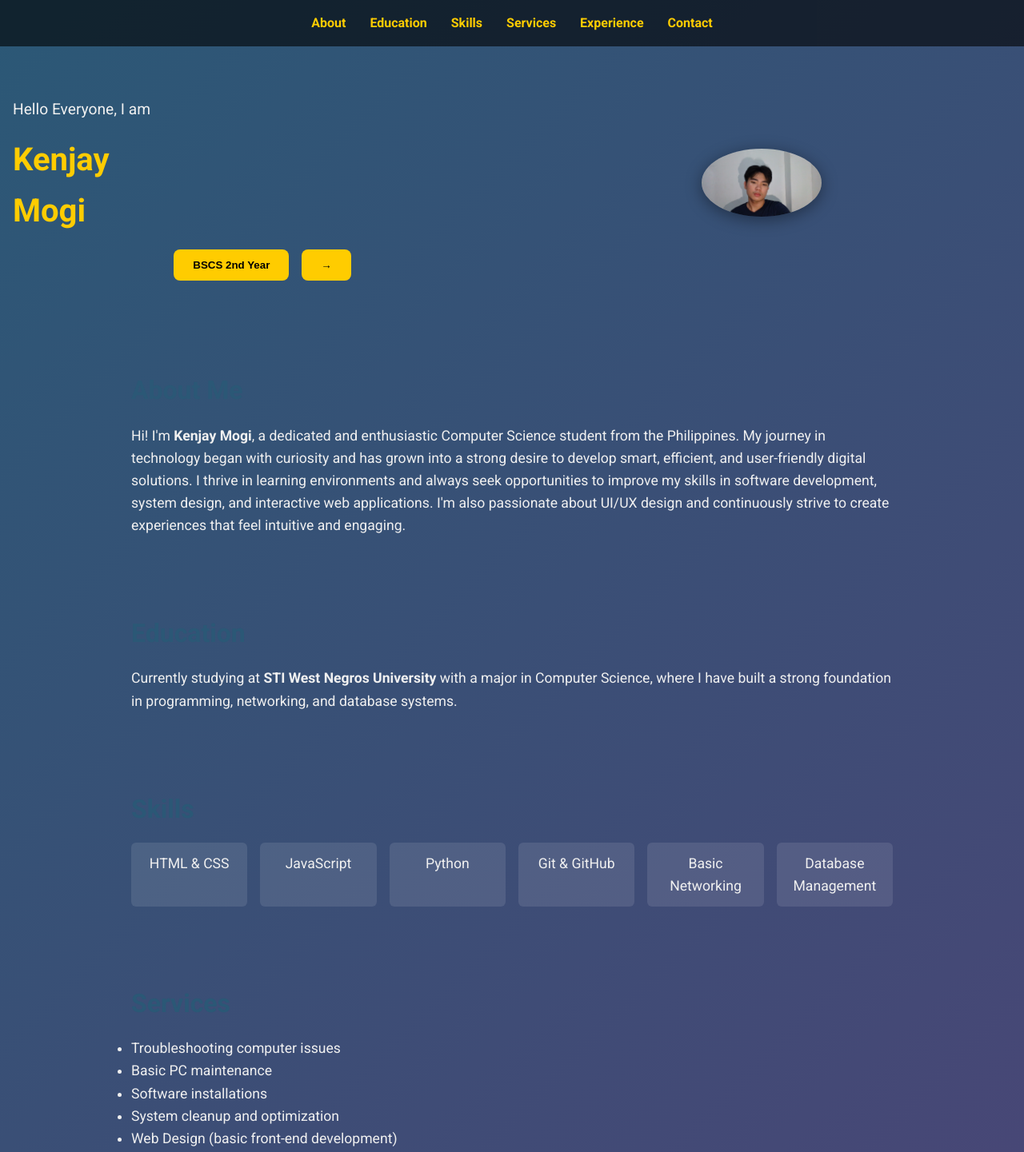
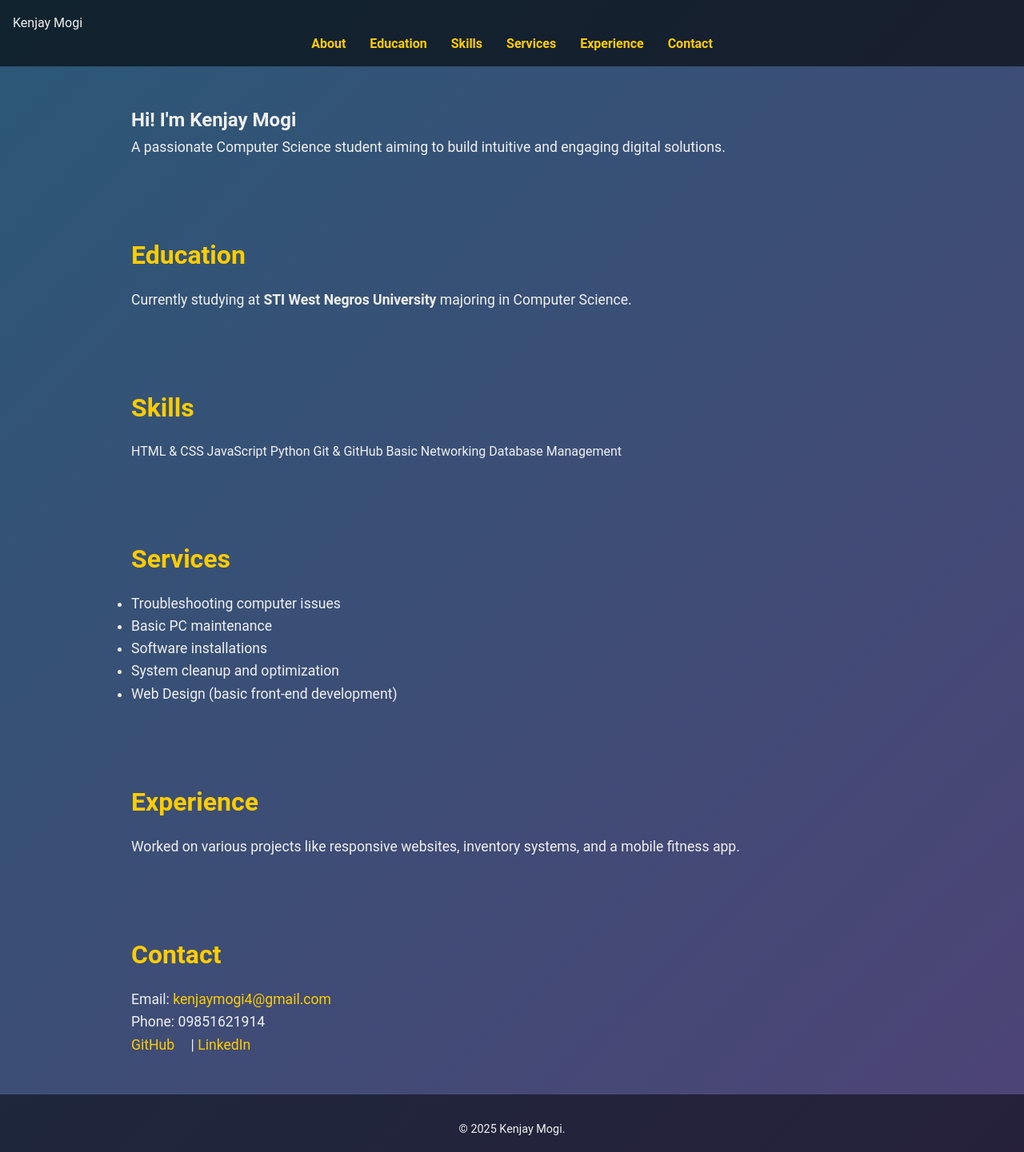
Before and after one commit to kenji576/Mogikenji, a plain HTML site: page index.html in a window 1280 px wide. Shown: the top 1441 px of the page at 80% size. Drawn offline with Linux system fonts and the light colour scheme.

Commit message:
Update index.html

```diff
--- a/index.html
+++ b/index.html
@@ -1,18 +1,21 @@
 <!DOCTYPE html>
 <html lang="en">
-
 <head>
-  <meta charset="UTF-8" />
-  <meta name="viewport" content="width=device-width, initial-scale=1.0" />
-  <title>Kenjay Mogi </title>
-  <link href="https://fonts.googleapis.com/css2?family=Roboto:wght@400;700&display=swap" rel="stylesheet">
-  <script src="https://kit.fontawesome.com/a076d05399.js" crossorigin="anonymous"></script>
+    <meta charset="UTF-8">
+    <meta name="viewport" content="width=device-width, initial-scale=1.0">
+    <title>Kenjay Mogi Portfolio</title>
     <link rel="stylesheet" href="style.css">
 </head>
-
 <body>
-  <nav>
-    <ul>
+    <header>
+        <nav class="navbar">
+            <div class="logo">Kenjay Mogi</div>
+            <div class="hamburger" onclick="toggleMenu()">
+                <div></div>
+                <div></div>
+                <div></div>
+            </div>
+            <ul class="nav-links" id="nav-links">
                 <li><a href="#about">About</a></li>
                 <li><a href="#education">Education</a></li>
                 <li><a href="#skills">Skills</a></li>
@@ -21,45 +24,33 @@
                 <li><a href="#contact">Contact</a></li>
             </ul>
         </nav>
+    </header>
 
-  <section class="hero">
-    <div class="info">
-      <p>Hello Everyone, I am</p>
-      <h1 style="color:#ffcc00;">Kenjay<br />Mogi</h1>
-      <div class="btn-container">
-        <button class="btn-main">BSCS 2nd Year</button>
-        <button class="btn-arrow">&rarr;</button>
-      </div>
-    </div>
-    <div class="photo">
-      <img src="profile.jpg" alt="Kenjay Mogi" />
+    <main>
+        <section id="about" class="section">
+            <h1>Hi! I'm <span>Kenjay Mogi</span></h1>
+            <p>A passionate Computer Science student aiming to build intuitive and engaging digital solutions.</p>
+        </section>
+
+        <section id="education" class="section">
+            <h2>Education</h2>
+            <p>Currently studying at <strong>STI West Negros University</strong> majoring in Computer Science.</p>
+        </section>
+
+        <section id="skills" class="section">
+            <h2>Skills</h2>
+            <div class="skills-grid">
+                <span>HTML & CSS</span>
+                <span>JavaScript</span>
+                <span>Python</span>
+                <span>Git & GitHub</span>
+                <span>Basic Networking</span>
+                <span>Database Management</span>
             </div>
         </section>
 
-  <section id="about" class="section">
-    <h2 style="color:#2b5876;">About Me</h2>
-    <p>Hi! I'm <strong>Kenjay Mogi</strong>, a dedicated and enthusiastic Computer Science student from the Philippines. My journey in technology began with curiosity and has grown into a strong desire to develop smart, efficient, and user-friendly digital solutions. I thrive in learning environments and always seek opportunities to improve my skills in software development, system design, and interactive web applications. I'm also passionate about UI/UX design and continuously strive to create experiences that feel intuitive and engaging.</p>
-  </section>
-
-  <section id="education" class="section">
-    <h2 style="color:#2b5876;">Education</h2>
-    <p>Currently studying at <strong>STI West Negros University</strong> with a major in Computer Science, where I have built a strong foundation in programming, networking, and database systems.</p>
-  </section>
-
-  <section id="skills" class="section">
-    <h2 style="color:#2b5876;">Skills</h2>
-    <ul class="grid">
-      <li>HTML & CSS</li>
-      <li>JavaScript</li>
-      <li>Python</li>
-      <li>Git & GitHub</li>
-      <li>Basic Networking</li>
-      <li>Database Management</li>
-    </ul>
-  </section>
-
         <section id="services" class="section">
-    <h2 style="color:#2b5876;">Services</h2>
+            <h2>Services</h2>
             <ul>
                 <li>Troubleshooting computer issues</li>
                 <li>Basic PC maintenance</li>
@@ -70,23 +61,27 @@
         </section>
 
         <section id="experience" class="section">
-    <h2 style="color:#2b5876;">Experience</h2>
-    <p>I have worked on various academic and personal projects including responsive websites and basic inventory systems. I’ve also collaborated on a mobile fitness app project that integrates meal planning and calorie tracking. These experiences have sharpened my skills in both individual and team environments.</p>
+            <h2>Experience</h2>
+            <p>Worked on various projects like responsive websites, inventory systems, and a mobile fitness app.</p>
         </section>
 
         <section id="contact" class="section">
-    <h2 style="color:#2b5876;">Contact</h2>
+            <h2>Contact</h2>
             <p>Email: <a href="mailto:kenjaymogi4@gmail.com">kenjaymogi4@gmail.com</a></p>
             <p>Phone: 09851621914</p>
-    <div style="margin-top: 1rem;">
-      <a href="https://github.com/kenjaymogi" target="_blank" style="margin-right:10px;"><i class="fab fa-github"></i> GitHub</a>
-      <a href="https://linkedin.com/in/kenjaymogi" target="_blank"><i class="fab fa-linkedin"></i> LinkedIn</a>
-    </div>
+            <p><a href="#">GitHub</a> | <a href="#">LinkedIn</a></p>
         </section>
+    </main>
 
     <footer>
-    <p>&copy; 2025 Kenjay Mogi.</p>
+        <p>© 2025 Kenjay Mogi.</p>
     </footer>
+
+    <script>
+        function toggleMenu() {
+            const nav = document.getElementById('nav-links');
+            nav.classList.toggle('active');
+        }
+    </script>
 </body>
-
 </html>
```
Lines whose indentation alone changed are shown as unchanged.
